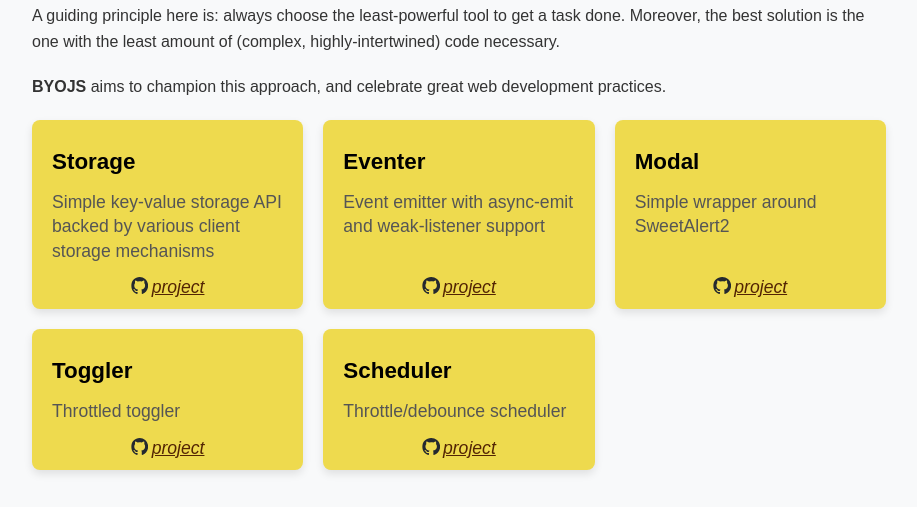
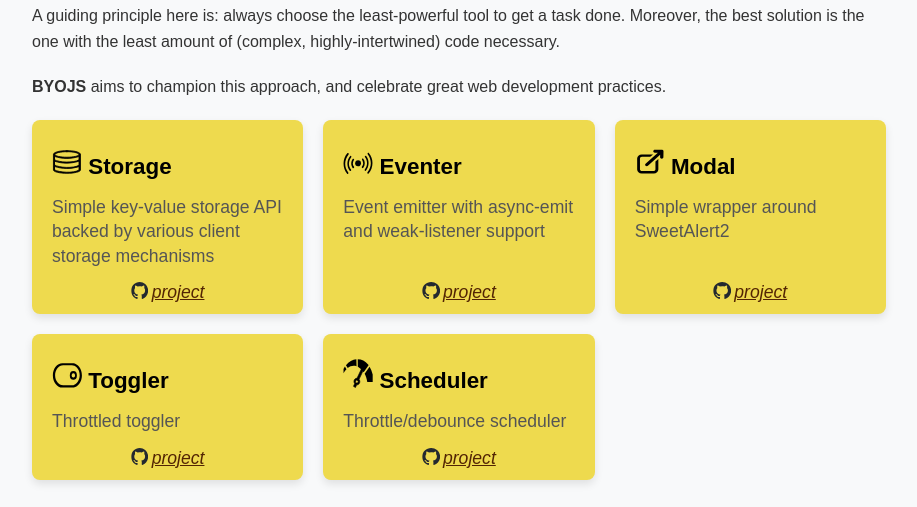
Before and after one commit to BYOJS/byojs.github.io, a plain HTML site: page index.html in a window 1280 px wide. Shown: the part 950-1457 px from the top of the page, without its empty margins (181-1098 px from the left). Drawn offline with Linux system fonts and the light colour scheme.

Commit message:
improve layout with icons

```diff
--- a/index.html
+++ b/index.html
@@ -24,35 +24,50 @@
 <p><strong>BYOJS</strong> aims to champion this approach, and celebrate great web development practices.</p>
 <ul id="project-list">
 	<li><a href="https://github.com/byojs/storage" aria-label="Storage project">
-		<h3>Storage</h3>
+		<h3>
+			<img src="/img/storage.svg" width="30" height="30" />
+			Storage
+		</h3>
 		<div class="description">
 			Simple key-value storage API backed by various client storage mechanisms
 		</div>
 		<div class="link" aria-hidden="true">project</div>
 	</a></li>
 	<li><a href="https://github.com/byojs/eventer" aria-label="Eventer project">
-		<h3>Eventer</h3>
+		<h3>
+			<img src="/img/eventer.svg" width="30" height="30" />
+			Eventer
+		</h3>
 		<div class="description">
 			Event emitter with async-emit and weak-listener support
 		</div>
 		<div class="link" aria-hidden="true">project</div>
 	</a></li>
 	<li><a href="https://github.com/byojs/modal" aria-label="Modal project">
-		<h3>Modal</h3>
+		<h3>
+			<img src="/img/modal.svg" width="30" height="30" />
+			Modal
+		</h3>
 		<div class="description">
 			Simple wrapper around SweetAlert2
 		</div>
 		<div class="link" aria-hidden="true">project</div>
 	</a></li>
 	<li><a href="https://github.com/byojs/toggler" aria-label="Toggler project">
-		<h3>Toggler</h3>
+		<h3>
+			<img src="/img/toggler.svg" width="30" height="30" />
+			Toggler
+		</h3>
 		<div class="description">
 			Throttled toggler
 		</div>
 		<div class="link" aria-hidden="true">project</div>
 	</a></li>
 	<li><a href="https://github.com/byojs/scheduler" aria-label="Scheduler project">
-		<h3>Scheduler</h3>
+		<h3>
+			<img src="/img/scheduler.svg" width="30" height="30" />
+			Scheduler
+		</h3>
 		<div class="description">
 			Throttle/debounce scheduler
 		</div>
```
Also changed, not shown: img/eventer.svg (added), img/modal.svg (added), img/scheduler.svg (added), img/storage.svg (added), img/toggler.svg (added). Lines whose indentation alone changed are shown as unchanged.
